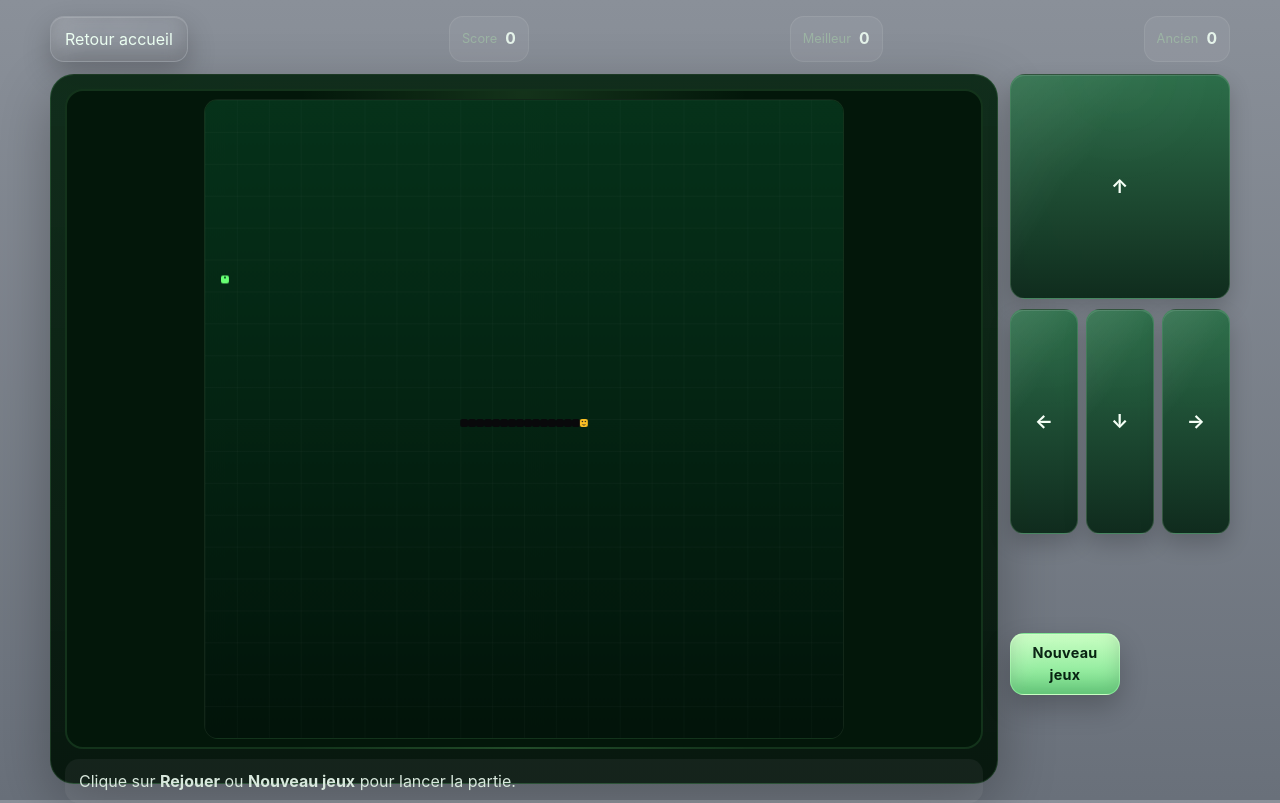
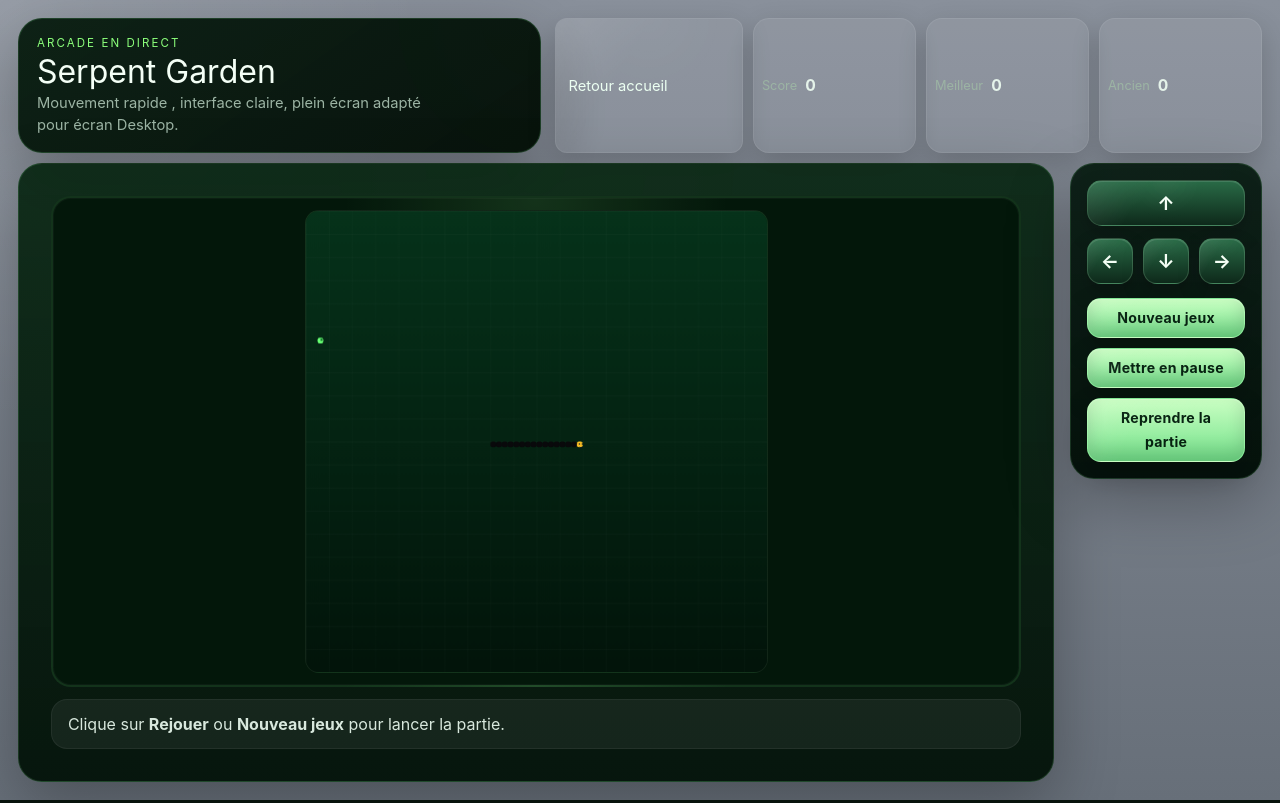
Before and after one commit to Amany944/Serpent-Garden, a PHP site: page /game.html in a window 1280 px wide. Run offline with PHP 8.4, Linux system fonts and the light colour scheme; data that the repository does not hold is empty.

Commit message:
adding of button pause and restarting game in the game

```diff
--- a/assets/css/style.css
+++ b/assets/css/style.css
@@ -8,8 +8,10 @@
   --accent: #8cff7b;
   --accent-strong: #56f07a;
   --danger: #f97373;
-  --shadow: 0 18px 55px rgba(0, 0, 0, 0.28);
+  --shadow: 0 22px 64px rgba(0, 0, 0, 0.28);
+  --shadow-soft: 0 10px 28px rgba(0, 0, 0, 0.18);
   --radius: 24px;
+  --radius-sm: 16px;
 }
 
 * {
@@ -25,8 +28,30 @@
   font-family: Inter, ui-sans-serif, system-ui, -apple-system, BlinkMacSystemFont, "Segoe UI", sans-serif;
   color: var(--text);
   background:
-    radial-gradient(circle at top, rgba(136, 255, 168, 0.14), transparent 40%),
+    radial-gradient(circle at 20% 0%, rgba(136, 255, 168, 0.12), transparent 26%),
+    radial-gradient(circle at 80% 10%, rgba(109, 255, 184, 0.08), transparent 22%),
     linear-gradient(180deg, #0e1c12 0%, #07120c 100%);
+  position: relative;
+  isolation: isolate;
+}
+
+body::before {
+  content: "";
+  position: fixed;
+  inset: 0;
+  pointer-events: none;
+  opacity: 0.12;
+  background:
+    linear-gradient(transparent 0 0),
+    repeating-linear-gradient(
+      0deg,
+      rgba(255, 255, 255, 0.045) 0,
+      rgba(255, 255, 255, 0.045) 1px,
+      transparent 1px,
+      transparent 4px
+    );
+  mix-blend-mode: soft-light;
+  z-index: -1;
 }
 
 a {
@@ -45,8 +70,21 @@
 
 .page-shell--game {
   display: grid;
-  gap: 20px;
-  background: linear-gradient(180deg, #8a9099 0%, #69707a 100%);
+  height: 100vh;
+  min-height: 100vh;
+  padding: clamp(10px, 1.4vw, 18px);
+  gap: clamp(10px, 1.2vw, 16px);
+  background:
+    radial-gradient(circle at top left, rgba(255, 255, 255, 0.12), transparent 28%),
+    linear-gradient(180deg, #89909b 0%, #676f79 100%);
+  overflow: hidden;
+}
+
+@supports (height: 100dvh) {
+  .page-shell--game {
+    height: 100dvh;
+    min-height: 100dvh;
+  }
 }
 
 .page-shell--help {
@@ -74,7 +112,13 @@
   background: var(--panel);
   border-radius: var(--radius);
   box-shadow: var(--shadow);
-  backdrop-filter: blur(10px);
+  backdrop-filter: blur(14px) saturate(1.12);
+}
+
+.game-topbar,
+.game-stats,
+.game-brand {
+  min-width: 0;
 }
 
 .hero-card {
@@ -247,7 +291,7 @@
     0 12px 28px rgba(0, 0, 0, 0.22),
     inset 0 1px 0 rgba(255, 255, 255, 0.14),
     inset 0 -10px 18px rgba(0, 0, 0, 0.14);
-  backdrop-filter: blur(10px);
+  backdrop-filter: blur(14px) saturate(1.12);
   transform: translateY(0);
   transition:
     transform 0.18s ease,
@@ -467,14 +511,57 @@
 }
 
 .game-topbar {
-  max-width: 1180px;
+  max-width: none;
   width: 100%;
-  margin: 0 auto;
-  display: flex;
-  gap: 8px;
-  flex-wrap: wrap;
-  align-items: center;
-  justify-content: space-between;
+  margin: 0;
+  display: grid;
+  grid-template-columns: minmax(220px, 1fr) minmax(0, 1.35fr);
+  gap: 14px;
+  align-items: stretch;
+  flex: 0 0 auto;
+}
+
+.game-brand {
+  padding: 16px 18px;
+  border-radius: var(--radius);
+  background:
+    linear-gradient(145deg, rgba(6, 27, 14, 0.95), rgba(3, 14, 7, 0.96)),
+    radial-gradient(circle at top right, rgba(128, 255, 141, 0.2), transparent 34%);
+  border: 1px solid rgba(140, 255, 158, 0.16);
+  box-shadow: var(--shadow);
+  display: grid;
+  gap: 4px;
+  align-content: start;
+}
+
+.game-brand__kicker {
+  margin: 0;
+  color: var(--accent);
+  letter-spacing: 0.18em;
+  text-transform: uppercase;
+  font-size: 0.72rem;
+}
+
+.game-brand__title {
+  margin: 0;
+  font-size: clamp(1.5rem, 2.5vw, 2.25rem);
+  line-height: 1;
+  color: #f4fff6;
+}
+
+.game-brand__text {
+  margin: 0;
+  color: var(--muted);
+  font-size: 0.92rem;
+  line-height: 1.5;
+  max-width: 42ch;
+}
+
+.game-stats {
+  display: grid;
+  grid-template-columns: 1.15fr repeat(3, minmax(0, 1fr));
+  gap: 10px;
+  align-items: stretch;
 }
 
 .back-link,
@@ -484,9 +571,10 @@
   align-items: center;
   gap: 10px;
   padding: 10px 14px;
-  border-radius: 14px;
+  border-radius: var(--radius-sm);
   background: rgba(255, 255, 255, 0.06);
   border: 1px solid rgba(255, 255, 255, 0.08);
+  box-shadow: var(--shadow-soft);
 }
 
 .status-pill span {
@@ -499,8 +587,8 @@
 }
 
 .status-pill--compact {
-  min-height: 42px;
-  padding: 10px 12px;
+  min-height: 25px;
+  padding: 6px 8px;
   gap: 8px;
 }
 
@@ -513,58 +601,111 @@
 }
 
 .game-layout {
-  max-width: 1180px;
+  max-width: none;
   width: 100%;
-  margin: 0 auto;
+  margin: 0;
   display: grid;
-  grid-template-columns: minmax(0, 1fr) 220px;
-  gap: 12px;
+  grid-template-columns: minmax(0, 1.45fr) clamp(170px, 15vw, 260px);
+  gap: 16px;
   align-items: start;
+  min-height: 0;
+  height: 100%;
 }
 
 .board-shell {
-  padding: 14px;
-  background: linear-gradient(180deg, rgba(7, 37, 17, 0.92), rgba(3, 19, 9, 0.95));
+  padding: 32px;
+  background:
+    linear-gradient(180deg, rgba(7, 37, 17, 0.92), rgba(3, 19, 9, 0.96)),
+    radial-gradient(circle at top, rgba(140, 255, 143, 0.14), transparent 30%);
+  min-height: 0;
+  display: grid;
+  grid-template-rows: minmax(0, 1fr) auto;
+  height: 100%;
 }
 
 .board-frame {
-  padding: 8px;
-  border-radius: 18px;
+  padding: 12px;
+  border-radius: 20px;
   background: radial-gradient(circle at top, rgba(140, 255, 143, 0.12), transparent 28%), var(--bg-deep);
   border: 2px solid rgba(134, 255, 150, 0.12);
+  display: flex;
+  align-items: center;
+  justify-content: center;
+  min-height: 0;
+  overflow: hidden;
+  position: relative;
+  box-shadow: inset 0 0 0 1px rgba(255, 255, 255, 0.03);
 }
 
-#snakeCanvas {
+.snake-canvas {
   display: block;
-  width: min(100%, 640px);
-  height: auto;
+  width: 100%;
+  height: 100%;
+  max-width: none;
+  max-height: none;
   aspect-ratio: 1 / 1;
   border-radius: 14px;
   background:
     linear-gradient(180deg, rgba(4, 39, 14, 0.98), rgba(3, 24, 10, 0.98));
   border: 1px solid rgba(255, 255, 255, 0.06);
+  box-shadow: inset 0 0 0 1px rgba(255, 255, 255, 0.02);
 }
 
 .game-message {
-  min-height: 44px;
-  margin-top: 10px;
-  padding: 10px 14px;
-  border-radius: 14px;
-  background: rgba(255, 255, 255, 0.05);
+  min-height: 48px;
+  margin-top: 12px;
+  padding: 12px 16px;
+  border-radius: 16px;
+  background: rgba(255, 255, 255, 0.06);
   color: #d8e8dd;
+  border: 1px solid rgba(255, 255, 255, 0.06);
+}
+
+.pause-badge {
+  position: absolute;
+  top: 14px;
+  right: 14px;
+  padding: 8px 12px;
+  border-radius: 999px;
+  background: rgba(11, 38, 21, 0.9);
+  color: #d9ffe0;
+  border: 1px solid rgba(146, 255, 168, 0.22);
+  box-shadow: var(--shadow-soft);
+  font-size: 0.78rem;
+  letter-spacing: 0.08em;
+  text-transform: uppercase;
 }
 
 .control-stack {
   display: grid;
-  gap: 10px;
+  gap: 12px;
   position: sticky;
   top: 18px;
+  align-self: start;
+  max-width: none;
+  padding: 16px;
+  border-radius: var(--radius);
+  background:
+    linear-gradient(180deg, rgba(7, 26, 17, 0.94), rgba(3, 16, 9, 0.98)),
+    radial-gradient(circle at top, rgba(135, 255, 155, 0.12), transparent 36%);
+  border: 1px solid rgba(140, 255, 158, 0.14);
+  box-shadow: var(--shadow);
+}
+
+.control-actions {
+  display: grid;
+  gap: 10px;
+  margin-top: 2px;
+}
+
+.control-actions .game-btn--desktop-half {
+  width: 100%;
 }
 
 .direction-row {
   display: grid;
   grid-template-columns: repeat(3, minmax(0, 1fr));
-  gap: 8px;
+  gap: 10px;
 }
 
 .direction-button {
@@ -643,12 +796,13 @@
     position: static;
     grid-template-columns: 1fr;
     max-width: 100%;
+    top: auto;
   }
 }
 
 @media (min-width: 641px) {
   .page-shell--game {
-    gap: 12px;
+    gap: 10px;
   }
 
   .hero-card {
@@ -667,11 +821,24 @@
     top: 8px;
   }
 
+  .back-link,
+  .menu-button {
+    min-height: 38px;
+    padding: 8px 12px;
+    border-radius: 12px;
+    font-size: 0.92rem;
+  }
+
+  .game-btn--back,
+  .game-btn--primary {
+    min-height: 38px;
+  }
+
   .game-btn--desktop-half {
-    width: 50%;
-    min-height: 40px;
-    padding: 8px 10px;
-    font-size: 0.9rem;
+    width: 42%;
+    min-height: 36px;
+    padding: 7px 10px;
+    font-size: 0.88rem;
     align-self: center;
     border-radius: 14px;
   }
--- a/assets/js/game.js
+++ b/assets/js/game.js
@@ -1,5 +1,6 @@
 const canvas = document.getElementById('snakeCanvas');
 const ctx = canvas.getContext('2d');
+const boardFrame = document.querySelector('.board-frame');
 const scoreLive = document.getElementById('scoreLive');
 const bestLive = document.getElementById('bestLive');
 const previousLive = document.getElementById('previousLive');
@@ -12,9 +13,13 @@
 const gameOverReason = document.getElementById('gameOverReason');
 const playAgainButton = document.getElementById('playAgainButton');
 const restartButton = document.getElementById('restartButton');
+const pauseButton = document.getElementById('pauseButton');
+const resumeButton = document.getElementById('resumeButton');
+const pauseBadge = document.getElementById('pauseBadge');
 
-const CELL = 8;
-const GRID = canvas.width / CELL;
+const GRID = 80;
+let CELL = canvas.width / GRID;
+let BOARD_SIZE = canvas.width;
 const BASE_TICK_MS = 180;
 const MIN_TICK_MS = 100;
 
@@ -36,6 +41,7 @@
   timer: null,
   currentTick: BASE_TICK_MS,
   running: false,
+  paused: false,
   gameOver: false,
   started: false
 };
@@ -69,6 +75,33 @@
   return { x: dir.x, y: dir.y };
 }
 
+function resizeCanvas({ rerender = true } = {}) {
+  if (!boardFrame) {
+    return;
+  }
+
+  const styles = window.getComputedStyle(boardFrame);
+  const paddingX = parseFloat(styles.paddingLeft) + parseFloat(styles.paddingRight);
+  const paddingY = parseFloat(styles.paddingTop) + parseFloat(styles.paddingBottom);
+  const usableWidth = Math.max(1, Math.floor(boardFrame.clientWidth - paddingX));
+  const usableHeight = Math.max(1, Math.floor(boardFrame.clientHeight - paddingY));
+  const usableSize = Math.max(1, Math.floor(Math.min(usableWidth, usableHeight)));
+  const dpr = window.devicePixelRatio || 1;
+
+  BOARD_SIZE = usableSize;
+  CELL = BOARD_SIZE / GRID;
+
+  canvas.style.width = `${BOARD_SIZE}px`;
+  canvas.style.height = `${BOARD_SIZE}px`;
+  canvas.width = Math.floor(BOARD_SIZE * dpr);
+  canvas.height = Math.floor(BOARD_SIZE * dpr);
+  ctx.setTransform(dpr, 0, 0, dpr, 0, 0);
+
+  if (rerender && STATE.snake.length) {
+    render();
+  }
+}
+
 function getTickMs(score) {
   if (score < 11) {
     return BASE_TICK_MS;
@@ -96,6 +129,28 @@
   clearInterval(STATE.timer);
   STATE.currentTick = desiredTick;
   STATE.timer = setInterval(moveSnake, STATE.currentTick);
+}
+
+function startTimer() {
+  clearInterval(STATE.timer);
+  STATE.timer = setInterval(moveSnake, STATE.currentTick);
+}
+
+function stopTimer() {
+  clearInterval(STATE.timer);
+  STATE.timer = null;
+}
+
+function syncPauseButtons() {
+  if (!pauseButton || !resumeButton) {
+    return;
+  }
+
+  pauseButton.hidden = !STATE.started || STATE.gameOver || STATE.paused;
+  resumeButton.hidden = !STATE.started || STATE.gameOver || !STATE.paused;
+  if (pauseBadge) {
+    pauseBadge.hidden = !STATE.paused;
+  }
 }
 
 function chooseApplePosition() {
@@ -145,19 +200,19 @@
 }
 
 function drawBackground() {
-  ctx.clearRect(0, 0, canvas.width, canvas.height);
+  ctx.clearRect(0, 0, BOARD_SIZE, BOARD_SIZE);
 
-  const gradient = ctx.createLinearGradient(0, 0, 0, canvas.height);
+  const gradient = ctx.createLinearGradient(0, 0, 0, BOARD_SIZE);
   gradient.addColorStop(0, '#06321a');
   gradient.addColorStop(1, '#02140a');
   ctx.fillStyle = gradient;
-  ctx.fillRect(0, 0, canvas.width, canvas.height);
+  ctx.fillRect(0, 0, BOARD_SIZE, BOARD_SIZE);
 
   ctx.fillStyle = 'rgba(255,255,255,0.025)';
   for (let i = 0; i < GRID; i += 1) {
     if (i % 4 === 0) {
-      ctx.fillRect(i * CELL, 0, 1, canvas.height);
-      ctx.fillRect(0, i * CELL, canvas.width, 1);
+      ctx.fillRect(i * CELL, 0, 1, BOARD_SIZE);
+      ctx.fillRect(0, i * CELL, BOARD_SIZE, 1);
     }
   }
 }
@@ -214,8 +269,9 @@
 
   STATE.gameOver = true;
   STATE.running = false;
-  clearInterval(STATE.timer);
-  STATE.timer = null;
+  STATE.paused = false;
+  stopTimer();
+  syncPauseButtons();
   gameMessage.textContent = reason;
   gameOverReason.textContent = reason;
 
@@ -247,7 +303,7 @@
 }
 
 function moveSnake() {
-  if (STATE.gameOver) {
+  if (STATE.gameOver || STATE.paused) {
     return;
   }
 
@@ -316,14 +372,14 @@
 }
 
 function resetGame() {
-  clearInterval(STATE.timer);
-  STATE.timer = null;
+  stopTimer();
   STATE.snake = initialSnake();
   STATE.direction = cloneDirection(DIRECTIONS.right);
   STATE.nextDirection = cloneDirection(DIRECTIONS.right);
   STATE.apple = chooseApplePosition();
   STATE.score = 0;
   STATE.running = false;
+  STATE.paused = false;
   STATE.gameOver = false;
   STATE.started = false;
   STATE.currentTick = BASE_TICK_MS;
@@ -332,15 +388,43 @@
   gameOverOverlay.classList.remove('is-open');
   gameMessage.innerHTML = 'Clique sur <strong>Rejouer</strong> ou <strong>Nouveau jeux</strong> pour lancer la partie.';
   updateStatus();
+  syncPauseButtons();
   render();
 }
 
 function startGame() {
   resetGame();
   STATE.started = true;
+  STATE.running = true;
+  STATE.paused = false;
   STATE.currentTick = getTickMs(STATE.score);
-  STATE.timer = setInterval(moveSnake, STATE.currentTick);
+  startTimer();
+  syncPauseButtons();
   gameMessage.innerHTML = 'La partie a commence. Observe le serpent se deplacer lentement.';
+}
+
+function pauseGame() {
+  if (!STATE.started || STATE.gameOver || STATE.paused) {
+    return;
+  }
+
+  STATE.paused = true;
+  STATE.running = false;
+  stopTimer();
+  syncPauseButtons();
+  gameMessage.innerHTML = 'Jeu en pause. Clique sur <strong>Reprendre la partie</strong> pour continuer.';
+}
+
+function resumeGame() {
+  if (!STATE.started || STATE.gameOver || !STATE.paused) {
+    return;
+  }
+
+  STATE.paused = false;
+  STATE.running = true;
+  startTimer();
+  syncPauseButtons();
+  gameMessage.innerHTML = 'La partie reprend.';
 }
 
 document.querySelectorAll('[data-direction]').forEach((button) => {
@@ -368,21 +452,37 @@
 
 restartButton.addEventListener('click', startGame);
 playAgainButton.addEventListener('click', startGame);
+pauseButton.addEventListener('click', pauseGame);
+resumeButton.addEventListener('click', resumeGame);
+
+window.addEventListener('resize', () => {
+  resizeCanvas();
+});
+
+if (window.ResizeObserver && boardFrame) {
+  const observer = new ResizeObserver(() => {
+    resizeCanvas();
+  });
+
+  observer.observe(boardFrame);
+}
 
 apiStats()
   .then((payload) => {
     STATE.previousScore = payload.stats.previous_score;
     STATE.bestScore = payload.stats.best_score;
     updateStatus();
+    resizeCanvas({ rerender: false });
     resetGame();
   })
   .catch(() => {
     STATE.previousScore = 0;
     STATE.bestScore = 0;
     updateStatus();
+    resizeCanvas({ rerender: false });
     resetGame();
 });
 
 window.addEventListener('beforeunload', () => {
-  clearInterval(STATE.timer);
+  stopTimer();
 });
--- a/game.html
+++ b/game.html
@@ -8,37 +8,49 @@
   <link rel="stylesheet" href="assets/css/style.css">
 </head>
 <body class="page-shell page-shell--game h-screen overflow-hidden grid grid-rows-[auto,1fr]">
-  <header class="game-topbar flex flex-col sm:flex-row sm:flex-wrap gap-2 sm:gap-2 py-0 sm:py-0">
-    <a class="back-link game-btn game-btn--back w-full sm:w-auto justify-center sm:justify-start" href="index.html">Retour accueil</a>
-    <div class="status-pill status-pill--compact w-full sm:w-auto justify-between sm:justify-start"><span>Score</span><strong id="scoreLive">0</strong></div>
-    <div class="status-pill status-pill--compact w-full sm:w-auto justify-between sm:justify-start"><span>Meilleur</span><strong id="bestLive">0</strong></div>
-    <div class="status-pill status-pill--compact w-full sm:w-auto justify-between sm:justify-start"><span>Ancien</span><strong id="previousLive">0</strong></div>
+  <header class="game-topbar">
+    <div class="game-brand">
+      <p class="game-brand__kicker">Arcade en direct</p>
+      <h1 class="game-brand__title">Serpent Garden</h1>
+      <p class="game-brand__text">Mouvement rapide , interface claire, plein écran adapté pour écran Desktop.</p>
+    </div>
+    <div class="game-stats">
+      <a class="justify-center w-full back-link game-btn game-btn--back sm:w-auto sm:justify-start" href="index.html">Retour accueil</a>
+      <div class="justify-between w-full status-pill status-pill--compact sm:w-auto sm:justify-start"><span>Score</span><strong id="scoreLive">0</strong></div>
+      <div class="justify-between w-full status-pill status-pill--compact sm:w-auto sm:justify-start"><span>Meilleur</span><strong id="bestLive">0</strong></div>
+      <div class="justify-between w-full status-pill status-pill--compact sm:w-auto sm:justify-start"><span>Ancien</span><strong id="previousLive">0</strong></div>
+    </div>
   </header>
 
-  <main class="game-layout h-full min-h-0 gap-3 md:gap-4">
-    <section class="board-shell w-full p-2 sm:p-3 md:p-4">
-      <div class="board-frame p-2 sm:p-2 md:p-3">
-        <canvas id="snakeCanvas" class="w-full max-w-[320px] sm:max-w-[560px] md:max-w-[640px] mx-auto" width="640" height="640" aria-label="Zone de jeu"></canvas>
+  <main class="h-full min-h-0 gap-3 game-layout md:gap-4">
+    <section class="w-full p-2 board-shell sm:p-3 md:p-4">
+      <div class="p-2 board-frame sm:p-2 md:p-3">
+        <canvas id="snakeCanvas" class="snake-canvas" width="640" height="640" aria-label="Zone de jeu"></canvas>
+        <div class="pause-badge" id="pauseBadge" hidden>Jeu en pause</div>
       </div>
-      <div class="game-message text-sm sm:text-base mt-2 md:mt-3 py-2 md:py-3" id="gameMessage">Clique sur <strong>Rejouer</strong> ou <strong>Nouveau jeux</strong> pour lancer la partie.</div>
+      <div class="py-2 mt-2 text-sm game-message sm:text-base md:mt-3 md:py-3" id="gameMessage">Clique sur <strong>Rejouer</strong> ou <strong>Nouveau jeux</strong> pour lancer la partie.</div>
     </section>
 
-    <aside class="control-stack w-full max-w-[170px] sm:max-w-none mx-auto sm:mx-0" aria-label="Controle du serpent">
-      <button class="direction-button direction-button--up game-btn game-btn--arrow w-full" data-direction="up" type="button">&uarr;</button>
-      <div class="direction-row w-full">
+    <aside class="w-full control-stack" aria-label="Controle du serpent">
+      <button class="w-full direction-button direction-button--up game-btn game-btn--arrow" data-direction="up" type="button">&uarr;</button>
+      <div class="w-full direction-row">
         <button class="direction-button game-btn game-btn--arrow" data-direction="left" type="button">&larr;</button>
         <button class="direction-button game-btn game-btn--arrow" data-direction="down" type="button">&darr;</button>
         <button class="direction-button game-btn game-btn--arrow" data-direction="right" type="button">&rarr;</button>
       </div>
-      <button class="menu-button menu-button--primary game-btn game-btn--primary game-btn--desktop-half w-full" id="restartButton" type="button">Nouveau jeux</button>
+      <div class="control-actions grid grid-cols-1 gap-2 sm:gap-3">
+        <button class="w-full text-sm sm:text-base menu-button menu-button--primary game-btn game-btn--primary game-btn--desktop-half" id="restartButton" type="button">Nouveau jeux</button>
+        <button class="w-full text-sm sm:text-base menu-button menu-button--primary game-btn game-btn--primary game-btn--desktop-half" id="pauseButton" type="button">Mettre en pause</button>
+        <button class="w-full text-sm sm:text-base menu-button menu-button--primary game-btn game-btn--primary game-btn--desktop-half" id="resumeButton" type="button" hidden>Reprendre la partie</button>
+      </div>
     </aside>
   </main>
 
   <section class="score-overlay" id="gameOverOverlay" hidden data-visible="false">
     <div class="score-panel score-panel--gameover w-full max-w-[760px]" role="dialog" aria-modal="true" aria-labelledby="gameOverTitle">
-      <p class="score-kicker">Partie terminee</p>
-      <h2 id="gameOverTitle">Partie terminee, cher gameur.</h2>
-      <p class="score-note" id="gameOverReason">Ton serpent a touche un bord ou s'est croise avec lui-meme.</p>
+      <p class="score-kicker">Partie terminée</p>
+      <h2 id="gameOverTitle">Partie terminée, cher gameur !.</h2>
+      <p class="score-note" id="gameOverReason">Ton serpent a touché un bord ou s'est croisé avec lui-meme.</p>
       <div class="score-meta score-meta--wide">
         <div>
           <span>Nouveau score</span>
@@ -54,9 +66,9 @@
         </div>
       </div>
       <p class="score-note score-note--highlight" id="bestMessage"></p>
-      <div class="score-actions flex flex-col sm:flex-row gap-3">
-        <button class="menu-button menu-button--primary game-btn game-btn--primary game-btn--desktop-half w-full" id="playAgainButton" type="button">Rejouer</button>
-        <a class="menu-button game-btn game-btn--back w-full text-center" href="index.html">Accueil</a>
+      <div class="flex flex-col gap-3 score-actions sm:flex-row">
+        <button class="w-full menu-button menu-button--primary game-btn game-btn--primary game-btn--desktop-half" id="playAgainButton" type="button">Rejouer</button>
+        <a class="w-full text-center menu-button game-btn game-btn--back" href="index.html">Accueil</a>
       </div>
     </div>
   </section>
```
Also changed, not shown: other parts of assets/css/style.css (+32 -5 lines), README.md, 3 other files.
